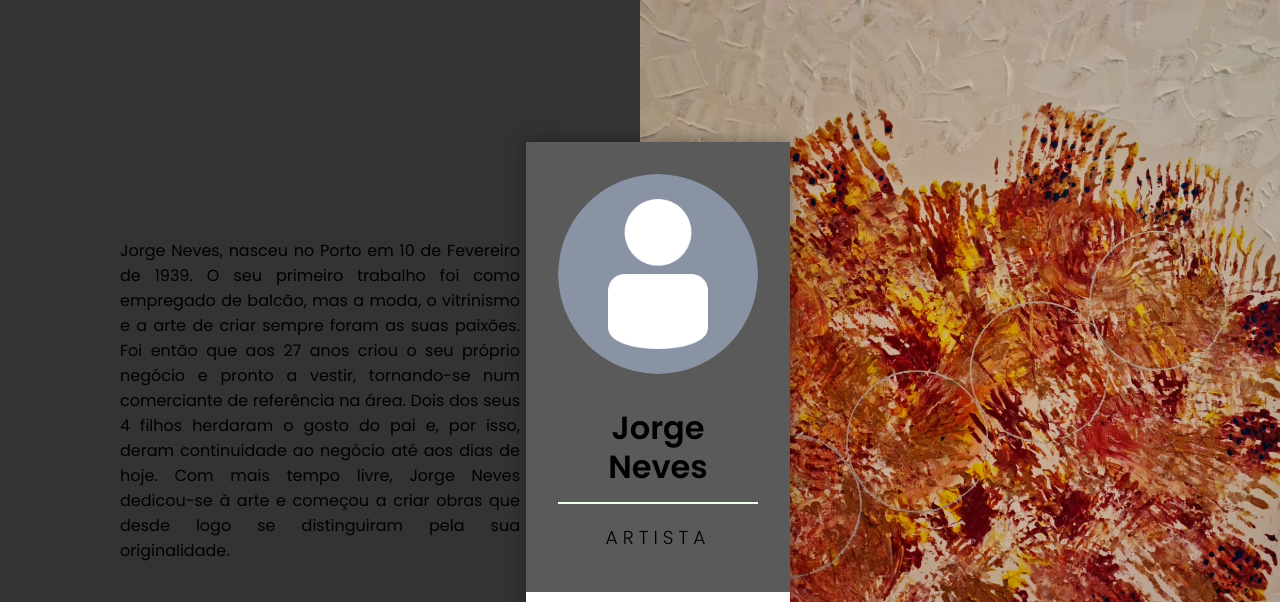
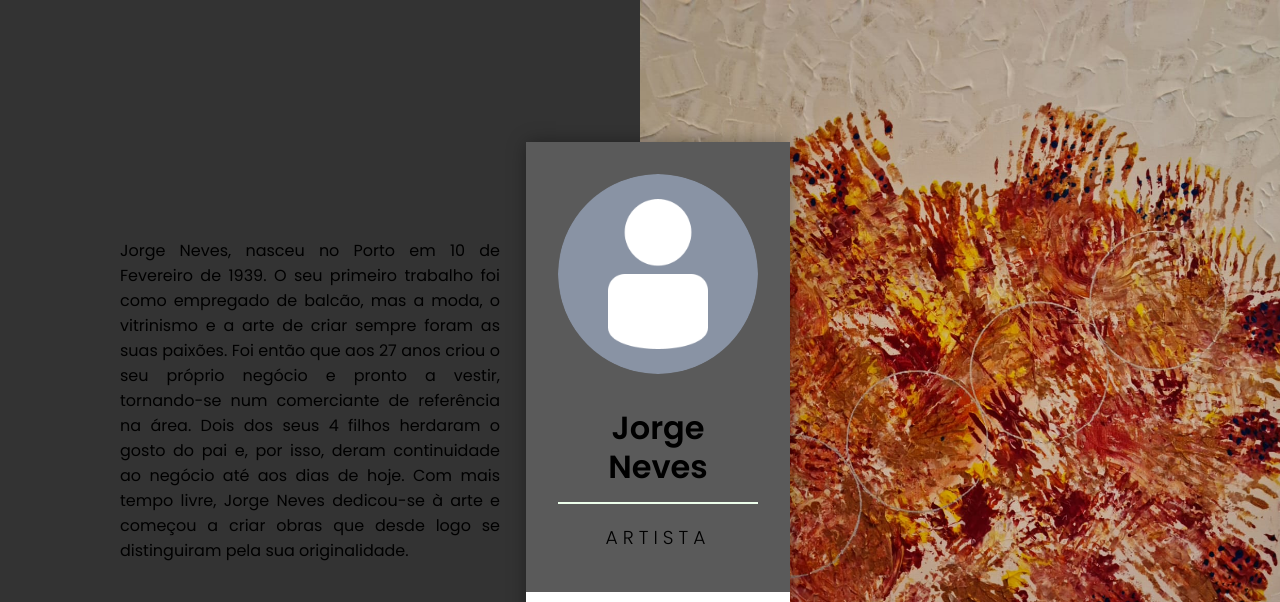
Before and after one commit to rmotafreitas/jorge-neves-quadros, a plain HTML site: page index.html in a window 1280 px wide. Shown: the top 602 px of the page. Drawn offline with nearby package versions, Linux system fonts and the light colour scheme.

Commit message:
Index commit

```diff
--- a/css/style.css
+++ b/css/style.css
@@ -206,11 +206,9 @@ body {
   justify-content: center;
 }
 .about-leftytext p {
-  display: flex;
-  align-items: center;
-  justify-content: center;
+  position: absolute;
   padding: 120px;
-  margin: ;
+  margin-right: 20px;
 }
 
 .about-left h1 {
```
Also changed, not shown: index.html (+0 -1 lines).
